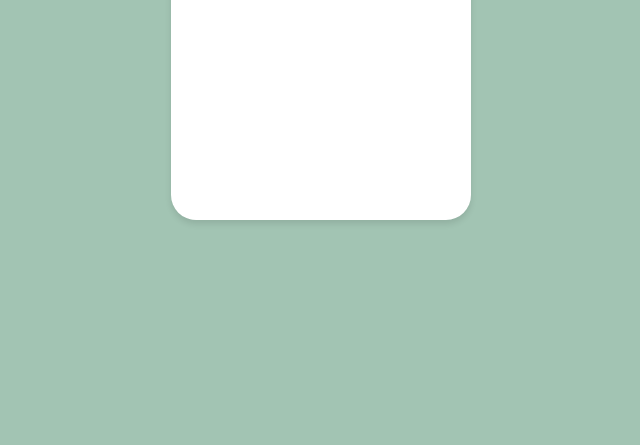
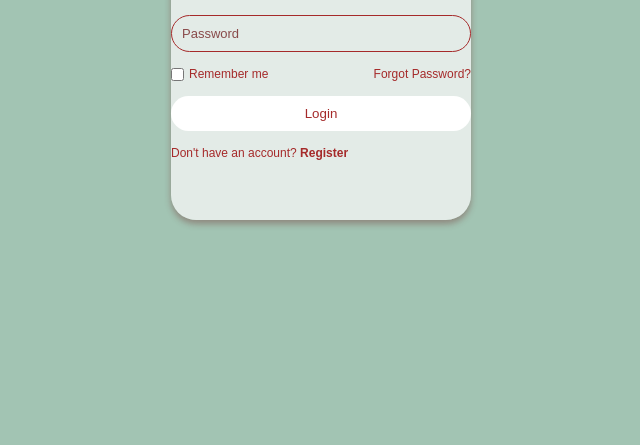
Before and after one commit to jcharme/learning-web-dev, a plain HTML site: page Login-Page/index.html in a window 1280 px wide. Shown: the part 355-800 px from the top of the page, without its empty margins (319-959 px from the left). Drawn offline with Linux system fonts and the light colour scheme.

Commit message:
need to fix alignment

```diff
--- a/Login-Page/style.css
+++ b/Login-Page/style.css
@@ -18,8 +18,91 @@ body {
     height: 350px;
     position: relative;
     z-index: 1;
-    background: white;
-    box-shadow: 0 4px 6px rgba(0, 0, 0, 0.1);
+    background: rgba(248, 248, 248, 0.75);
+    box-shadow: 0 4px 6px rgba(116, 51, 51, 0.4);
     border-radius: 25px;
     border: 1px
 }
+
+.login-box {
+    max-width: 250px;
+    margin: 0 auto;
+    text-align: center;
+}
+
+h2 {
+    color: brown;
+    margin-top: 30px;
+    margin-bottom: -20px;
+}
+
+form {
+    display: flex;
+    flex-direction: column;
+    margin-top: 20px;
+}
+
+input {
+    padding: 10px;
+    margin-top: 25px;
+    border: none;
+    border-radius: 25px;
+    background: transparent;
+    border: 1px solid brown;
+    color: white;
+    font-size: 13px;
+}
+
+input::placeholder {
+    color: rgb(137, 74, 74);
+}
+
+input:focus {
+    outline: none;
+}
+
+.options {
+    display:flex;
+    align-items: center;
+    margin-top: 15px;
+    font-size: 12px;
+    color: brown;
+}
+
+.options input {
+    margin-right: 5px;
+    margin-top: 0px;
+}
+
+.options a {
+    text-decoration: none;
+    color: brown;
+    margin-left: auto;
+}
+
+button {
+    background: white;
+    color: brown;
+    padding: 10px;
+    border: none;
+    border-radius: 25px;
+    cursor: pointer;
+    margin-top: 15px;
+}
+
+button:hover {
+    background: transparent;
+    outline: 1px solid brown;
+}
+
+p {
+    font-size: 12px;
+    color: brown;
+    margin-top: 15px;
+}
+
+#register {
+    text-decoration: none;
+    color: brown;
+    font-weight: bold;
+}
```
